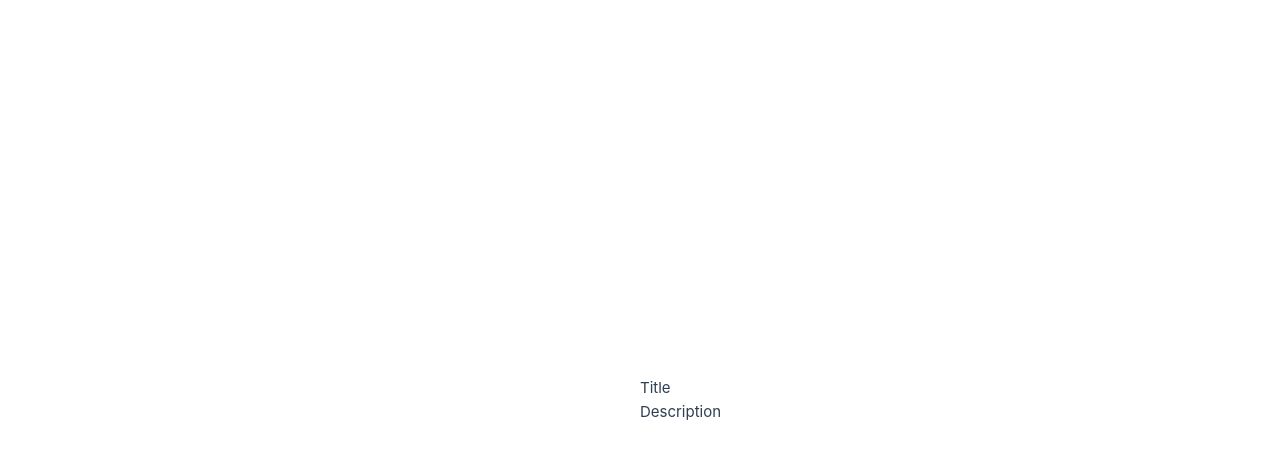
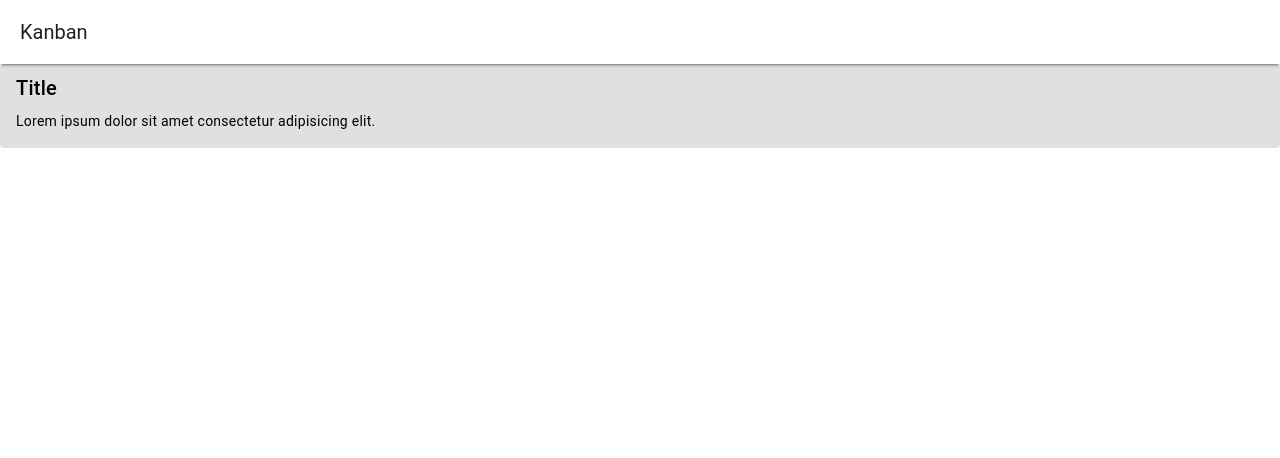
Before and after one commit to malthesers/vue-kanban, a Vue app: page / in a window 1280 px wide. Shown: the top 458 px of the page. Built offline with nearby package versions, Linux system fonts and the light colour scheme.

Commit message:
Installed Vuetify and setup initial theme

```diff
--- a/package.json
+++ b/package.json
@@ -15,7 +15,8 @@
   },
   "dependencies": {
     "pinia": "^2.1.7",
-    "vue": "^3.4.21"
+    "vue": "^3.4.21",
+    "vuetify": "^3.6.7"
   },
   "devDependencies": {
     "@rushstack/eslint-patch": "^1.8.0",
--- a/src/App.vue
+++ b/src/App.vue
@@ -1,9 +1,8 @@
 <template>
-  <header></header>
-
-  <main>
-    <KanbanCard />
-  </main>
+  <VLayout>
+    <AppHeader />
+    <VMain> <KanbanCard /></VMain>
+  </VLayout>
 </template>
 
 <script setup lang="ts">
--- a/src/assets/base.css
+++ b/src/assets/base.css
@@ -1,5 +1,5 @@
 /* color palette from <https://github.com/vuejs/theme> */
-:root {
+/* :root {
   --vt-c-white: #ffffff;
   --vt-c-white-soft: #f8f8f8;
   --vt-c-white-mute: #f2f2f2;
@@ -19,10 +19,10 @@
   --vt-c-text-light-2: rgba(60, 60, 60, 0.66);
   --vt-c-text-dark-1: var(--vt-c-white);
   --vt-c-text-dark-2: rgba(235, 235, 235, 0.64);
-}
+} */
 
 /* semantic color variables for this project */
-:root {
+/* :root {
   --color-background: var(--vt-c-white);
   --color-background-soft: var(--vt-c-white-soft);
   --color-background-mute: var(--vt-c-white-mute);
@@ -34,9 +34,9 @@
   --color-text: var(--vt-c-text-light-1);
 
   --section-gap: 160px;
-}
+} */
 
-@media (prefers-color-scheme: dark) {
+/* @media (prefers-color-scheme: dark) {
   :root {
     --color-background: var(--vt-c-black);
     --color-background-soft: var(--vt-c-black-soft);
@@ -83,4 +83,4 @@ body {
   text-rendering: optimizeLegibility;
   -webkit-font-smoothing: antialiased;
   -moz-osx-font-smoothing: grayscale;
-}
+} */
--- a/src/assets/main.css
+++ b/src/assets/main.css
@@ -1,4 +1,4 @@
-@import './base.css';
+/* @import './base.css';
 
 #app {
   max-width: 1280px;
@@ -32,4 +32,4 @@ a,
     grid-template-columns: 1fr 1fr;
     padding: 0 2rem;
   }
-}
+} */
--- a/src/components/KanbanCard.vue
+++ b/src/components/KanbanCard.vue
@@ -1,8 +1,8 @@
 <template>
-  <article>
-    <p>Title</p>
-    <p>Description</p>
-  </article>
+  <VCard variant="tonal">
+    <VCardTitle>Title</VCardTitle>
+    <VCardText>Lorem ipsum dolor sit amet consectetur adipisicing elit.</VCardText>
+  </VCard>
 </template>
 
 <script setup lang="ts">
--- /dev/null
+++ b/src/components/StatusContainer.vue
@@ -0,0 +1,5 @@
+<template>
+  <div></div>
+</template>
+
+<script setup lang="ts"></script>
--- /dev/null
+++ b/src/components/layout/AppHeader.vue
@@ -0,0 +1,7 @@
+<template>
+  <VAppBar :elevation="2">
+    <VAppBarTitle>Kanban</VAppBarTitle>
+  </VAppBar>
+</template>
+
+<script setup lang="ts"></script>
--- a/src/main.ts
+++ b/src/main.ts
@@ -2,10 +2,13 @@ import './assets/main.css'
 
 import { createApp } from 'vue'
 import { createPinia } from 'pinia'
+import vuetify from './plugins/vuetify'
 import App from './App.vue'
 
 const app = createApp(App)
 
 app.use(createPinia())
 
+app.use(vuetify)
+
 app.mount('#app')
--- /dev/null
+++ b/src/plugins/vuetify.ts
@@ -0,0 +1,61 @@
+import 'vuetify/styles'
+import { createVuetify, type ThemeDefinition } from 'vuetify'
+import * as components from 'vuetify/components'
+import * as directives from 'vuetify/directives'
+import { aliases, mdi } from 'vuetify/iconsets/mdi'
+
+const customTheme: ThemeDefinition = {
+  dark: false,
+  colors: {
+    background: '#ffecbe',
+    surface: '#FFFFFF',
+    'surface-bright': '#FFFFFF',
+    'surface-light': '#EEEEEE',
+    'surface-variant': '#424242',
+    'on-surface-variant': '#EEEEEE',
+    primary: '#1867C0',
+    'primary-darken-1': '#1F5592',
+    secondary: '#48A9A6',
+    'secondary-darken-1': '#018786',
+    error: '#B00020',
+    info: '#2196F3',
+    success: '#4CAF50',
+    warning: '#FB8C00'
+  },
+  variables: {
+    'border-color': '#000000',
+    'border-opacity': 0.12,
+    'high-emphasis-opacity': 0.87,
+    'medium-emphasis-opacity': 0.6,
+    'disabled-opacity': 0.38,
+    'idle-opacity': 0.04,
+    'hover-opacity': 0.04,
+    'focus-opacity': 0.12,
+    'selected-opacity': 0.08,
+    'activated-opacity': 0.12,
+    'pressed-opacity': 0.12,
+    'dragged-opacity': 0.08,
+    'theme-kbd': '#212529',
+    'theme-on-kbd': '#FFFFFF',
+    'theme-code': '#F5F5F5',
+    'theme-on-code': '#000000'
+  }
+}
+
+export default createVuetify({
+  icons: {
+    defaultSet: 'mdi',
+    aliases,
+    sets: {
+      mdi
+    }
+  },
+  theme: {
+    defaultTheme: 'customTheme',
+    themes: {
+      customTheme
+    }
+  },
+  components,
+  directives
+})
```
Also changed, not shown: src/assets/logo.svg (deleted), 1 other file (tests, documents, lock files or other folders).
